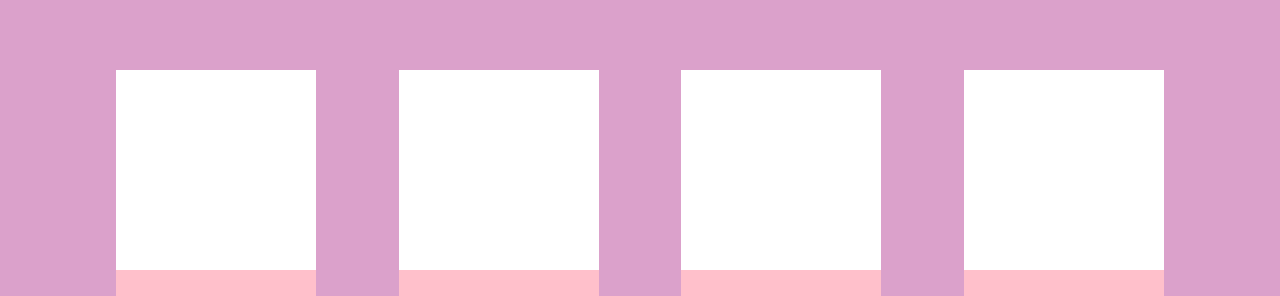
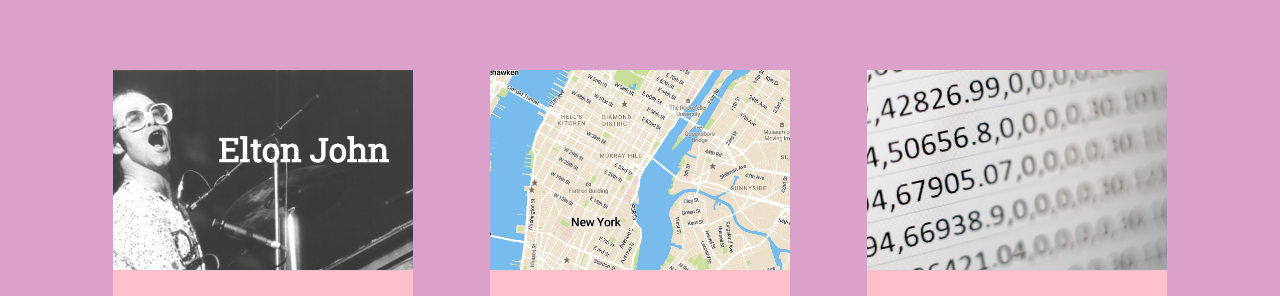
Before and after one commit to chanti-lee/portfolio-project, a plain HTML site: page index.html in a window 1280 px wide. Shown: the part 504-800 px from the top of the page. Drawn offline with Linux system fonts and the light colour scheme.

Commit message:
added project images

```diff
--- a/index.html
+++ b/index.html
@@ -48,19 +48,19 @@
 		<h1>Projects</h1><br>
     	<div class="flex-container">
         	<div class="project-tile">
-      			<div class="project-img"></div>
+      			<div class="project-img" id="tribute-page"></div>
       			<div class="project-txt"></div>
       		</div>
       		<div class="project-tile">
-      			<div class="project-img"></div>
+      			<div class="project-img" id="mapbox-api"></div>
       			<div class="project-txt"></div>
       		</div>
       		<div class="project-tile">
-      			<div class="project-img"></div>
+      			<div class="project-img" id="fraction-api"></div>
       			<div class="project-txt"></div>
       		</div>
       		<div class="project-tile">
-      			<div class="project-img"></div>
+      			<div class="project-img" id="musketeers"></div>
       			<div class="project-txt"></div>
       		</div>
       	</div>
--- a/style.css
+++ b/style.css
@@ -134,7 +134,6 @@ a.button5:hover {
 
 #projects {
     background-color: #dba1cb;
-    height: 600px;
     width: 100%;
 }
 
@@ -147,20 +146,45 @@ a.button5:hover {
 
 .project-tile {
   height: 300px;
-  width: 200px;
+  width: 300px;
   margin: auto;
 }
 
 .project-img {
   height: 200px;
-  width: 200px;
+  width: 300px;
   background-color: white;
 }
 .project-txt {
   height: 100px;
-  width: 200px;
+  width: 300px;
   background-color: pink;
 }
+
+#tribute-page {
+    background-image: url("tribute-page.png");
+    background-size: 430px;
+    background-position: center;
+}
+
+#mapbox-api {
+    background-image: url("mapbox-api.png");
+    background-size: 430px;
+    background-position: center;
+}
+
+#fraction-api {
+    background-image: url("numbers_img.jpg");
+    background-size: 430px;
+    background-position: center;
+}
+
+#musketeers {
+    background-image: url("code_img.jpg");
+    background-size: 430px;
+    background-position: center;
+}
+
 
 #contact {
     background-color: #9fd8cc;
```
Also changed, not shown: code_img.jpg (added), mapbox-api.PNG (added), numbers_img.jpg (added), tribute-page.PNG (added).
